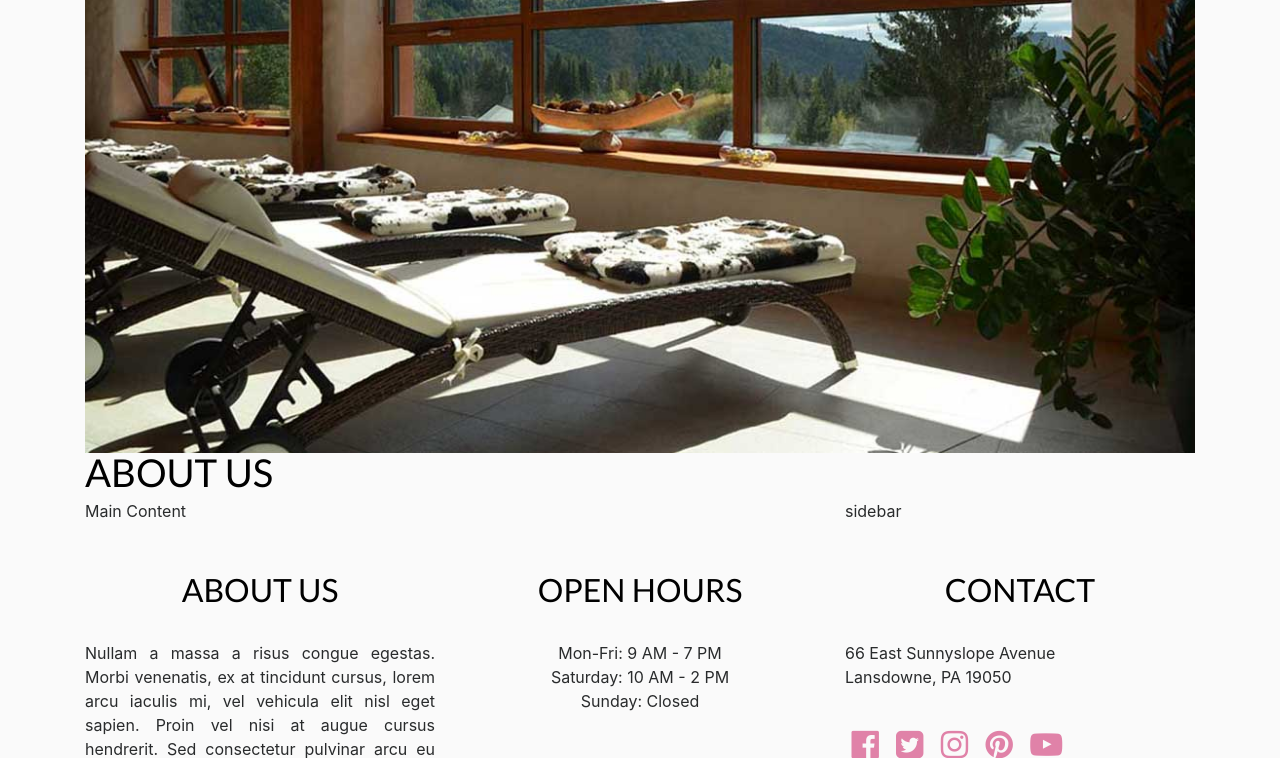
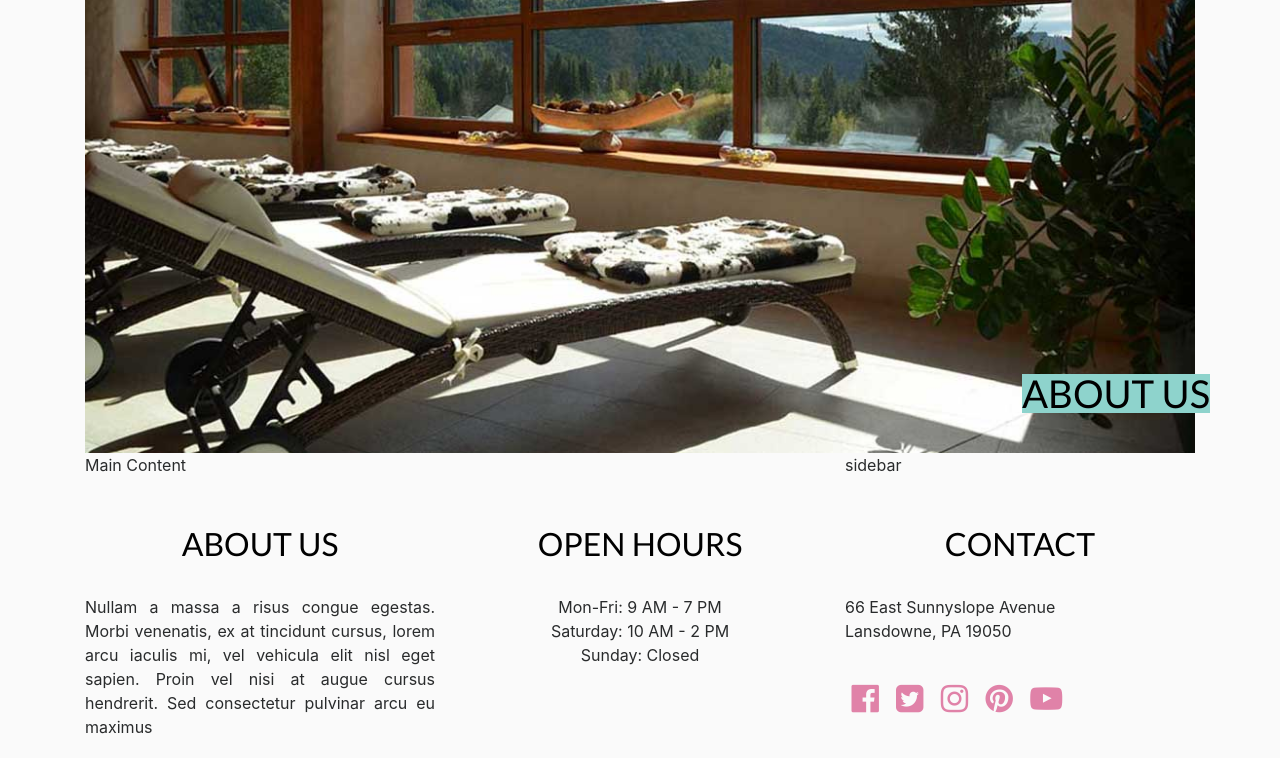
Before and after one commit to petriDiaconescu/Bootstrap-4, a PHP site: page /about.php in a window 1280 px wide. Shown: the part 324-1082 px from the top of the page. Run offline with PHP 8.4, Linux system fonts and the light colour scheme; data that the repository does not hold is empty; some web fonts are replaced.

Commit message:
Style h2 tag. Position absolute on the image.

```diff
--- a/css/styles.css
+++ b/css/styles.css
@@ -246,3 +246,16 @@ nav.main-nav .nav-link {
   font-family: 'Lato', sans-serif;
   color: #979797;
 }
+
+/** Internal Pages */
+/** About Us */
+.hero {
+  position: relative;
+}
+
+.hero h2 {
+  position: absolute;
+  background-color: #8ed3cc;
+  bottom: 2rem;
+  right: 0;
+}
```
Also changed, not shown: snapshots/after.jpg (added), snapshots/before.jpg (added).
